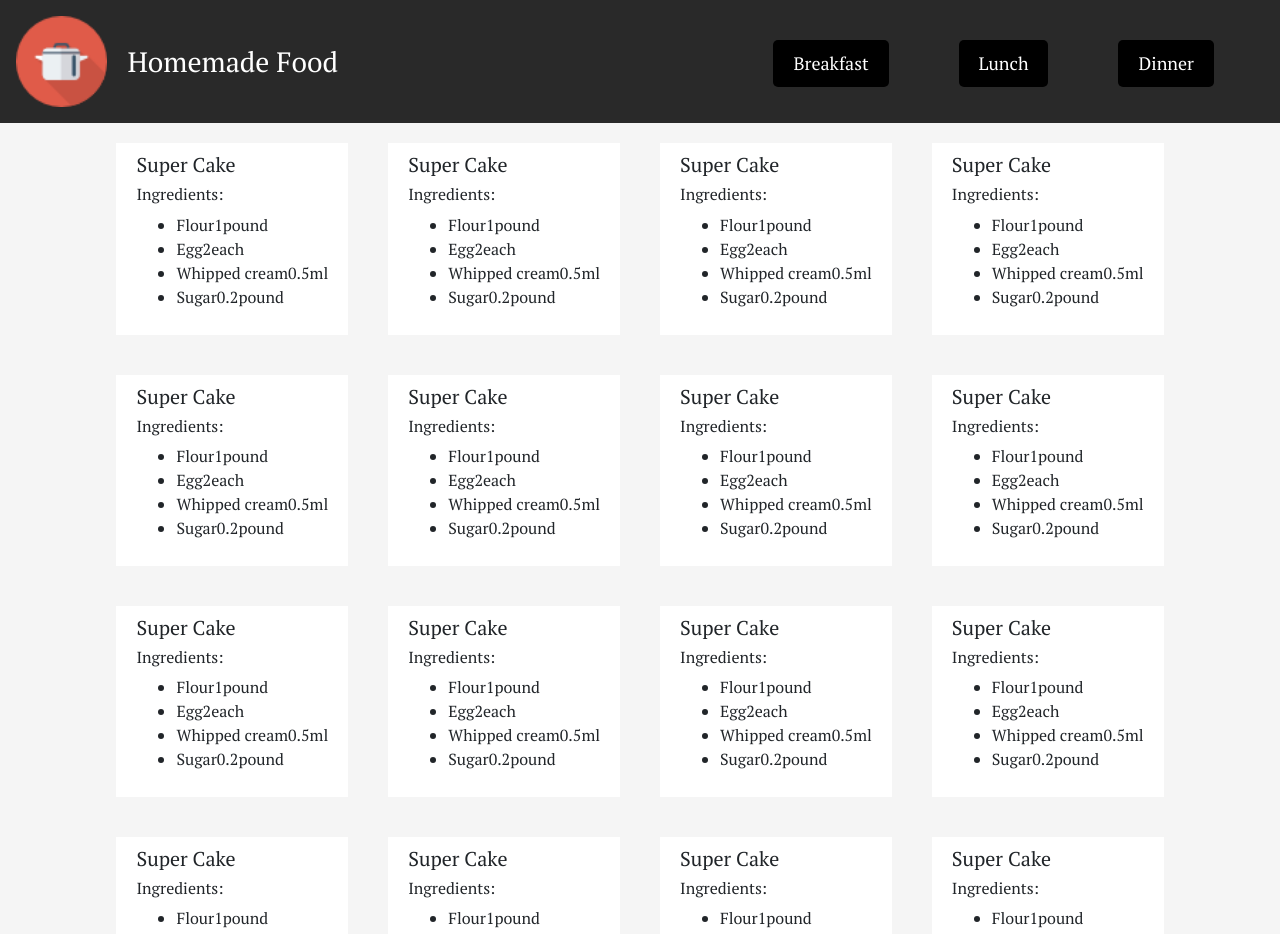
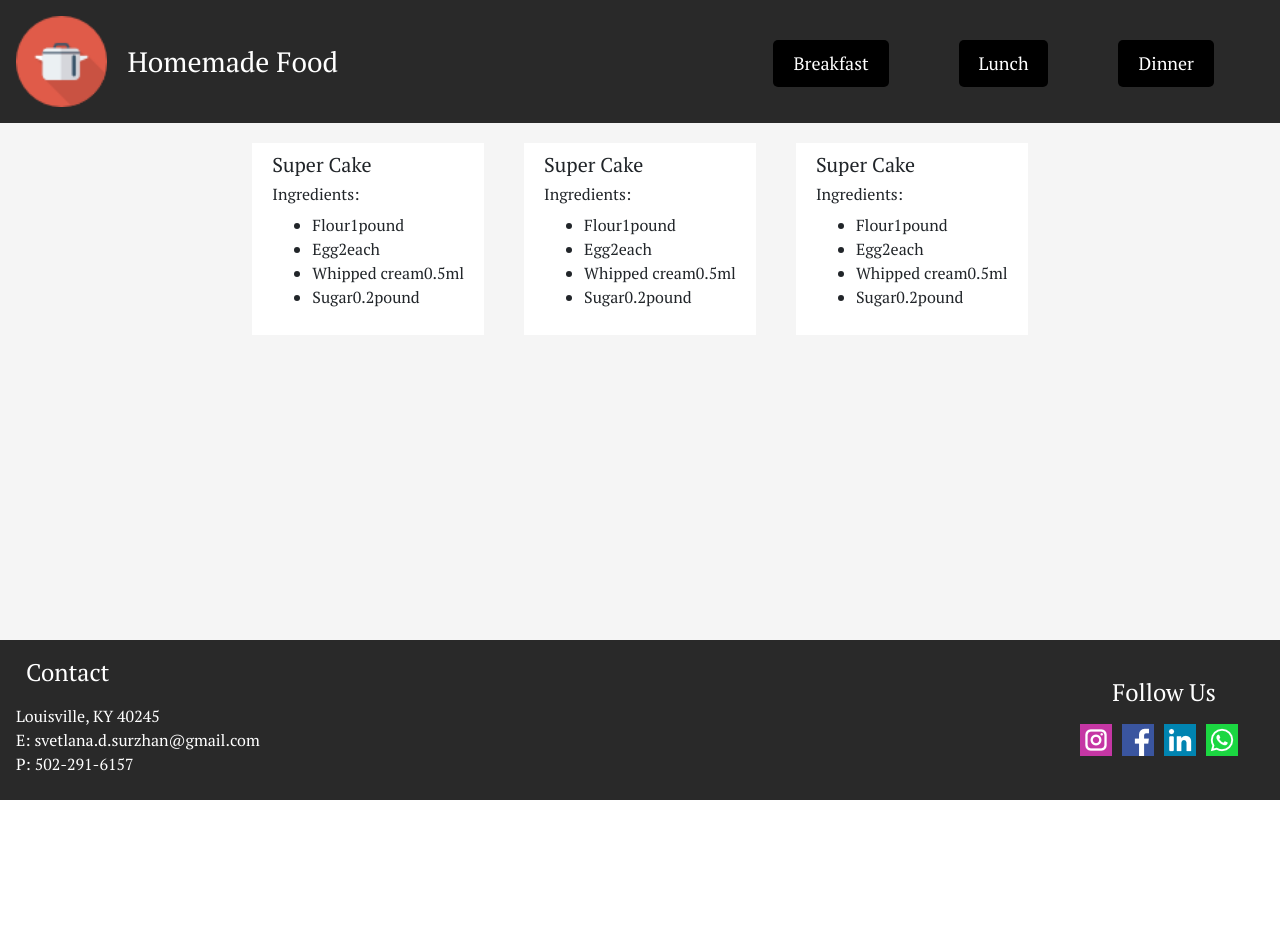
Before and after one commit to SvetlanaSurzhan/recipes-site, a React (Create React App) app in the folder ClientApp/: page / in a window 1280 px wide. Shown: the top 934 px of the page. After the commit the page ends 800 px from the top, so only its background shows below. Built offline with nearby package versions, Linux system fonts and the light colour scheme.

Commit message:
deleted <Recipe/>

```diff
--- a/ClientApp/src/components/gallery/Gallery.js
+++ b/ClientApp/src/components/gallery/Gallery.js
@@ -9,21 +9,6 @@ class Gallery extends React.Component {
                 <Recipe/>
                 <Recipe/>
                 <Recipe/>
-                <Recipe/>
-                <Recipe/>
-                <Recipe/>
-                <Recipe/>
-                <Recipe/>
-                <Recipe/>
-                <Recipe/>
-                <Recipe/>
-                <Recipe/>
-                <Recipe/>
-                <Recipe/>
-                <Recipe/>
-                <Recipe/>
-                <Recipe/>
-                <Recipe/>
             </div>
         );
     }
```
